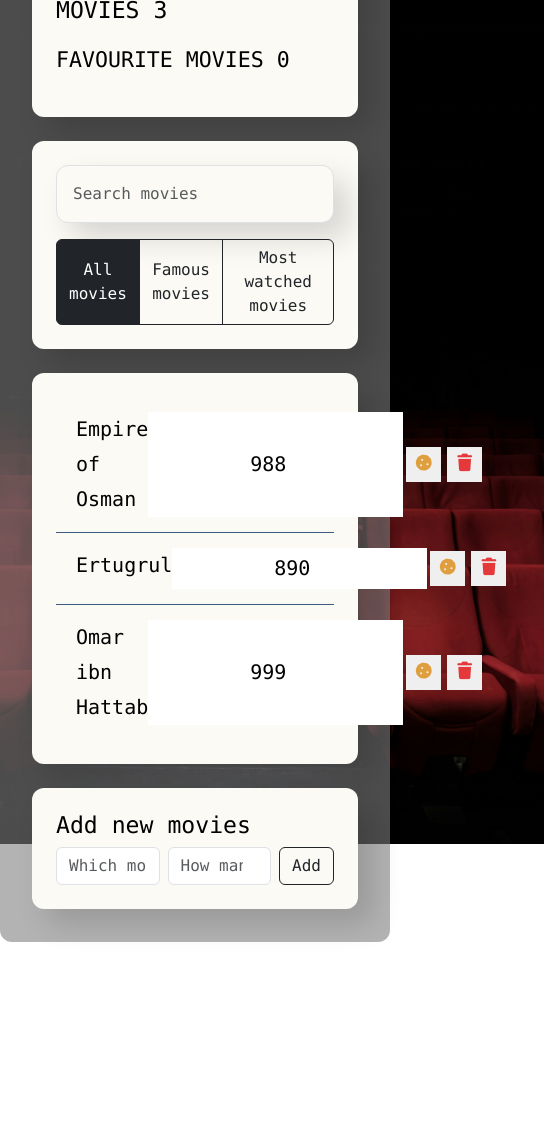
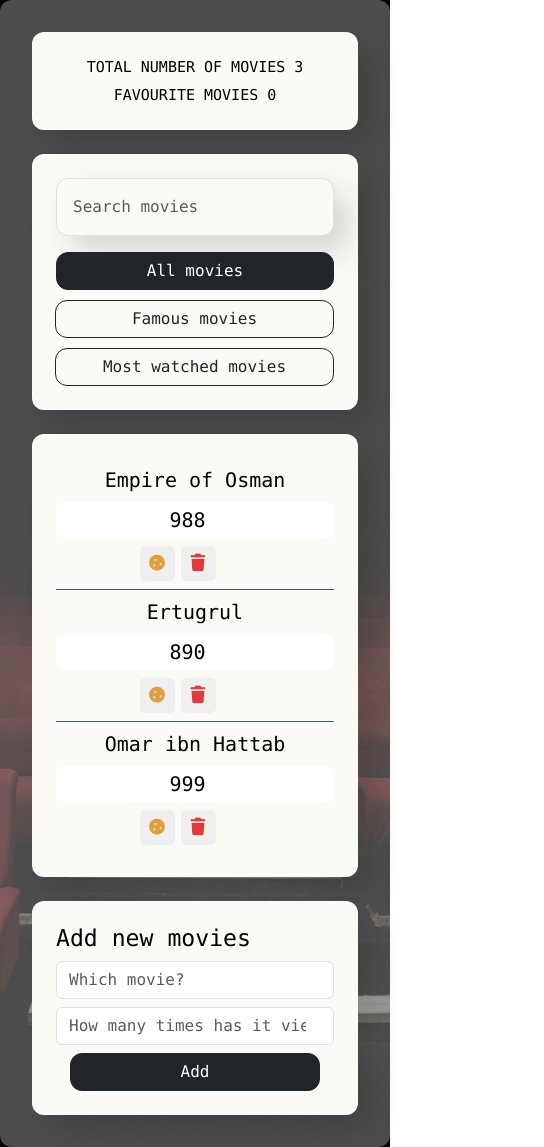
Before and after one commit to shokhrukh7oo7/CineLog-in-React-js, a React (Create React App) app: page / in a window 390 px wide. Shown: the whole page, 544 px wide, since content can reach past the window. Before the commit the page ends 941 px from the top, so only its background shows below. Built offline with nearby package versions, Linux system fonts and the light colour scheme.

Commit message:
reload css

```diff
--- a/src/components/app-filter/App-filter.scss
+++ b/src/components/app-filter/App-filter.scss
@@ -1,3 +1,12 @@
 .btn-group {
   margin-top: 1rem;
+  display: flex;
+  justify-content: space-between;
+  align-items: center;
+  flex-wrap: wrap;
+  gap: 10px;
 }
+
+.btn-group button {
+  border-radius: 12px !important;
+}
--- a/src/components/app-info/App-info.scss
+++ b/src/components/app-info/App-info.scss
@@ -3,4 +3,16 @@
   border-radius: 12px;
   background-color: #fcfaf5;
   box-shadow: 15px 15px 30px rgba(0, 0, 0, 0.15);
+  display: flex;
+  flex-direction: column;
+  gap: 5px;
 }
+
+@media (max-width: 768px) {
+  .app-info p {
+    text-align: center;
+    font-size: 15px !important;
+    font-weight: 500;
+    margin: 0;
+  }
+}
--- a/src/components/app/App.scss
+++ b/src/components/app/App.scss
@@ -23,3 +23,9 @@
   background-color: #fcfaf5;
   box-shadow: 15px 15px 30px rgba(0, 0, 0, 0.15);
 }
+
+@media (max-width: 768px) {
+  .app {
+    height: 100%;
+  }
+}
--- a/src/components/movie-list-item/Movie-list-item.scss
+++ b/src/components/movie-list-item/Movie-list-item.scss
@@ -19,6 +19,7 @@
   line-height: 35px;
   font-size: 20px;
   text-align: center;
+  border-radius: 8px;
   border: 0;
 }
 
@@ -33,10 +34,12 @@
 
 .list-group-item .btn-cookie {
   color: #e09f3e;
+  border-radius: 5px;
 }
 
 .list-group-item .btn-trash {
   color: #e5383b;
+  border-radius: 5px;
 }
 
 .list-group-item .fa-star {
@@ -64,3 +67,15 @@
 .list-group-item.favourite .btn-star {
   color: #aeaeae;
 }
+
+@media (max-width: 768px) {
+  .list-group-item {
+    display: flex;
+    flex-direction: column;
+    padding: 5px 0;
+    gap: 5px;
+  }
+  .list-group-item span {
+    text-align: center;
+  }
+}
--- a/src/components/movies-add-form/Movies-add-form.js
+++ b/src/components/movies-add-form/Movies-add-form.js
@@ -48,7 +48,7 @@ class MoviewAddForm extends React.Component {
             onChange={this.changeHandlerInput}
             value={views}
           />
-          <button type="submit" className="btn btn-outline-dark">
+          <button type="submit" className="btn btn-dark">
             Add
           </button>
         </form>
--- a/src/components/movies-add-form/Movies-add-form.scss
+++ b/src/components/movies-add-form/Movies-add-form.scss
@@ -5,3 +5,18 @@
   background-color: #fcfaf5;
   box-shadow: 15px 15px 30px rgba(0, 0, 0, 0.15);
 }
+
+.add-form button {
+  border-radius: 12px;
+}
+
+@media (max-width: 768px) {
+  .add-form {
+    flex-wrap: wrap;
+  }
+  .add-form button {
+    width: 100%;
+    max-width: 250px;
+    margin: 0 auto;
+  }
+}
```
